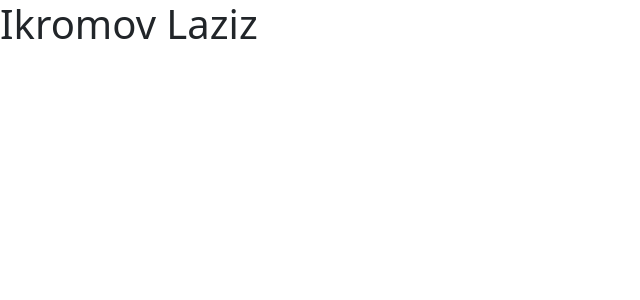
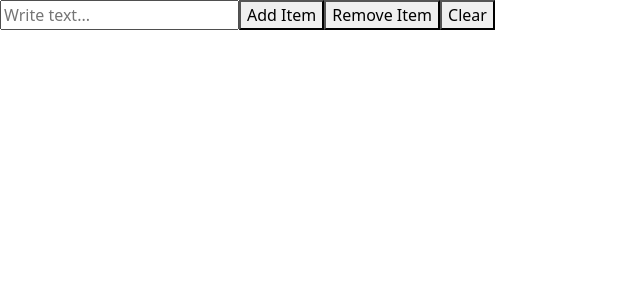
Before and after one commit to lazizjonikromov/react__course, a React (Create React App) app: page / in a window 1280 px wide. Shown: the top 300 px of the page, without its empty margins (0-640 px from the left). Built offline with nearby package versions, Linux system fonts and the light colour scheme.

Commit message:
Local Storage used

```diff
--- a/src/App.js
+++ b/src/App.js
@@ -26,18 +26,15 @@ import DeleteLesson from "./Methods/DELETE/DeleteLesson";
 import Joke from "./skeletonTutorial/Joke";
 import { Context } from "./contextTut/Context";
 import Display from "./Display";
+import LocalStorage from "./localStorage/LocalStorage";
 // import './skeletonTutorial/style.css';
 
 
 function App() {
 
-    const personName = "Ikromov Laziz";
-
     return (
         <>
-            <Context.Provider value={personName}>
-                <Display />
-            </Context.Provider>
+            <LocalStorage />
         </>
     );
 
--- /dev/null
+++ b/src/localStorage/LocalStorage.js
@@ -0,0 +1,36 @@
+import React, { useState } from 'react';
+
+const LocalStorage = () => {
+
+    const [item, setItem] = useState("");
+
+    const addItem = () => {   // ma'lumotni joylashtirish
+        localStorage.setItem("Tekst", item);
+    }
+
+    const removeItem = () => { // ma'lum bir ma'lumotni o'chirish
+        localStorage.removeItem("Tekst");
+    }
+
+    const clearLocalData = () => { // butun localni tozalash
+        localStorage.clear();
+    }
+
+    return (
+        <>
+            <input type="text" placeholder="Write text..." value={item} onChange={(e) => setItem(e.target.value)}/>
+
+            <button onClick={addItem}>Add Item</button>
+            <button onClick={removeItem}>Remove Item</button>
+            <button onClick={clearLocalData}>Clear</button>
+
+            {localStorage.getItem("Tekst") && (  // malumot olish uchun
+                <div className="infos">
+                    <p>{localStorage.getItem("Tekst")}</p>
+                </div>
+            )}
+        </>
+    );
+};
+
+export default LocalStorage;
```
